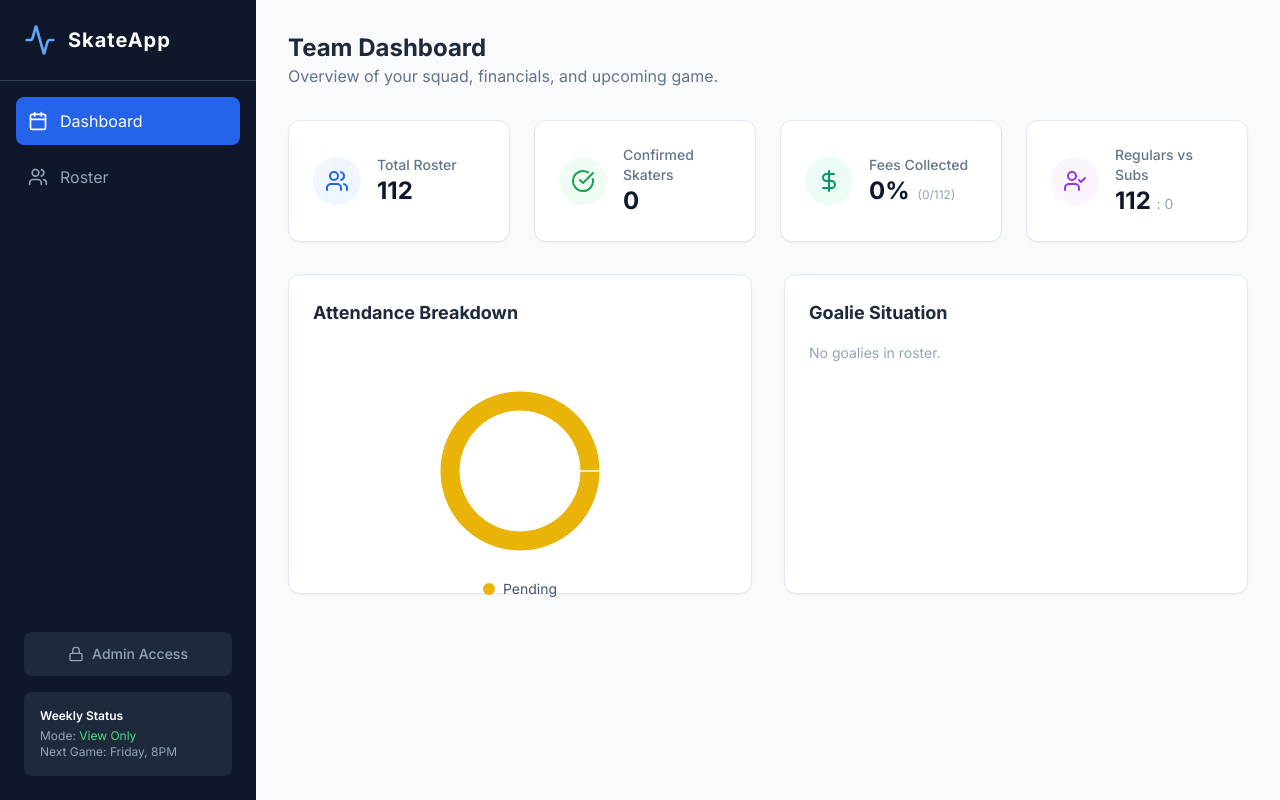
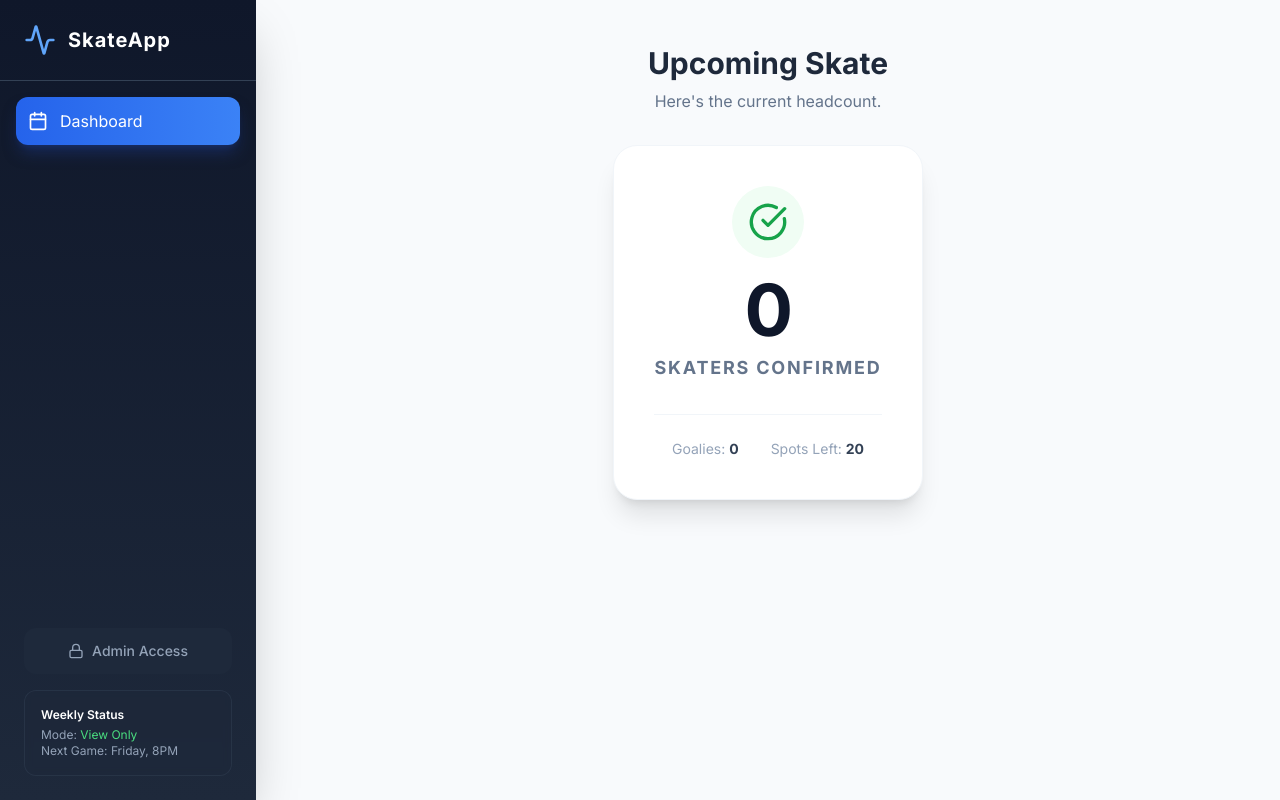
Before and after one commit to nicholasg-dev/SkateApp, a React (Vite) app: page / in a window 1280 px wide. Built offline with nearby package versions, Linux system fonts and the light colour scheme.

Commit message:
feat: Introduce admin-focused player roster management with new PlayerList, Dashboard, and Layout components.

```diff
--- a/App.tsx
+++ b/App.tsx
@@ -208,7 +208,7 @@ const App: React.FC = () => {
             <Layout isAdmin={isAdmin} setIsAdmin={setIsAdmin}>
               <Suspense fallback={<PageLoader />}>
                 <Routes>
-                  <Route path="/" element={<Dashboard players={players} />} />
+                  <Route path="/" element={<Dashboard players={players} isAdmin={isAdmin} />} />
                   <Route path="/roster" element={<PlayerList players={players} setPlayers={setPlayers} isAdmin={isAdmin} />} />
                   <Route path="/invites" element={
                     <SessionManager
--- a/components/Dashboard.tsx
+++ b/components/Dashboard.tsx
@@ -5,9 +5,10 @@ import { PieChart, Pie, Cell, Tooltip, ResponsiveContainer } from 'recharts';
 
 interface DashboardProps {
   players: Player[];
+  isAdmin: boolean;
 }
 
-const Dashboard: React.FC<DashboardProps> = ({ players }) => {
+const Dashboard: React.FC<DashboardProps> = ({ players, isAdmin }) => {
   const accepted = players.filter(p => p.status === RsvpStatus.ACCEPTED).length;
   const pending = players.filter(p => p.status === RsvpStatus.PENDING).length;
   const declined = players.filter(p => p.status === RsvpStatus.DECLINED || p.status === RsvpStatus.NO_REPLY).length;
@@ -28,6 +29,32 @@ const Dashboard: React.FC<DashboardProps> = ({ players }) => {
   const goalies = players.filter(p => p.position === 'Goalie');
   const goaliesIn = goalies.filter(p => p.status === RsvpStatus.ACCEPTED).length;
 
+  if (!isAdmin) {
+    const spotsLeft = Math.max(0, 20 - accepted);
+
+    return (
+      <div className="flex flex-col items-center justify-center min-h-[60vh] animate-fade-in space-y-8">
+        <div className="text-center">
+          <h1 className="text-3xl font-bold text-slate-800 mb-2">Upcoming Skate</h1>
+          <p className="text-slate-500">Here's the current headcount.</p>
+        </div>
+
+        <div className="bg-white p-10 rounded-3xl shadow-xl border border-slate-100 text-center transform hover:scale-105 transition-transform duration-300">
+          <div className="mb-4 inline-flex p-4 bg-green-50 rounded-full text-green-600">
+            <CheckCircle className="w-10 h-10" />
+          </div>
+          <div className="text-7xl font-black text-slate-900 mb-2 tracking-tight">{accepted}</div>
+          <p className="text-lg text-slate-500 font-bold uppercase tracking-widest">Skaters Confirmed</p>
+
+          <div className="mt-8 pt-6 border-t border-slate-100 flex justify-center gap-8 text-sm text-slate-400">
+            <span>Goalies: <strong className="text-slate-700">{goaliesIn}</strong></span>
+            <span>Spots Left: <strong className="text-slate-700">{spotsLeft}</strong></span>
+          </div>
+        </div>
+      </div>
+    );
+  }
+
   return (
     <div className="space-y-8">
       <div>
@@ -37,8 +64,8 @@ const Dashboard: React.FC<DashboardProps> = ({ players }) => {
 
       {/* Top Cards */}
       <div className="grid grid-cols-1 md:grid-cols-2 lg:grid-cols-4 gap-6">
-        <div className="bg-white p-6 rounded-xl shadow-sm border border-slate-200 flex items-center space-x-4">
-          <div className="p-3 bg-blue-50 rounded-full text-blue-600">
+        <div className="bg-white p-6 rounded-2xl shadow-lg border border-slate-100 hover:shadow-xl hover:-translate-y-1 transition-all duration-300 flex items-center space-x-4 group">
+          <div className="p-4 bg-gradient-to-br from-blue-50 to-blue-100 rounded-2xl text-blue-600 group-hover:scale-110 transition-transform duration-300 shadow-inner">
             <Users className="w-6 h-6" />
           </div>
           <div>
@@ -47,8 +74,8 @@ const Dashboard: React.FC<DashboardProps> = ({ players }) => {
           </div>
         </div>
 
-        <div className="bg-white p-6 rounded-xl shadow-sm border border-slate-200 flex items-center space-x-4">
-          <div className="p-3 bg-green-50 rounded-full text-green-600">
+        <div className="bg-white p-6 rounded-2xl shadow-lg border border-slate-100 hover:shadow-xl hover:-translate-y-1 transition-all duration-300 flex items-center space-x-4 group">
+          <div className="p-4 bg-gradient-to-br from-green-50 to-green-100 rounded-2xl text-green-600 group-hover:scale-110 transition-transform duration-300 shadow-inner">
             <CheckCircle className="w-6 h-6" />
           </div>
           <div>
@@ -57,8 +84,8 @@ const Dashboard: React.FC<DashboardProps> = ({ players }) => {
           </div>
         </div>
 
-        <div className="bg-white p-6 rounded-xl shadow-sm border border-slate-200 flex items-center space-x-4">
-          <div className="p-3 bg-emerald-50 rounded-full text-emerald-600">
+        <div className="bg-white p-6 rounded-2xl shadow-lg border border-slate-100 hover:shadow-xl hover:-translate-y-1 transition-all duration-300 flex items-center space-x-4 group">
+          <div className="p-4 bg-gradient-to-br from-emerald-50 to-emerald-100 rounded-2xl text-emerald-600 group-hover:scale-110 transition-transform duration-300 shadow-inner">
             <DollarSign className="w-6 h-6" />
           </div>
           <div>
@@ -70,8 +97,8 @@ const Dashboard: React.FC<DashboardProps> = ({ players }) => {
           </div>
         </div>
 
-         <div className="bg-white p-6 rounded-xl shadow-sm border border-slate-200 flex items-center space-x-4">
-          <div className="p-3 bg-purple-50 rounded-full text-purple-600">
+        <div className="bg-white p-6 rounded-2xl shadow-lg border border-slate-100 hover:shadow-xl hover:-translate-y-1 transition-all duration-300 flex items-center space-x-4 group">
+          <div className="p-4 bg-gradient-to-br from-purple-50 to-purple-100 rounded-2xl text-purple-600 group-hover:scale-110 transition-transform duration-300 shadow-inner">
             <UserCheck className="w-6 h-6" />
           </div>
           <div>
@@ -83,7 +110,7 @@ const Dashboard: React.FC<DashboardProps> = ({ players }) => {
 
       <div className="grid grid-cols-1 lg:grid-cols-2 gap-8">
         {/* RSVP Chart */}
-        <div className="bg-white p-6 rounded-xl shadow-sm border border-slate-200 h-80">
+        <div className="bg-white p-6 rounded-3xl shadow-lg border border-slate-100 h-96 hover:shadow-xl transition-shadow duration-300">
           <h3 className="text-lg font-bold text-slate-800 mb-4">Attendance Breakdown</h3>
           <div className="h-64 w-full">
             {data.length > 0 ? (
@@ -122,7 +149,7 @@ const Dashboard: React.FC<DashboardProps> = ({ players }) => {
         </div>
 
         {/* Goalie Check */}
-        <div className="bg-white p-6 rounded-xl shadow-sm border border-slate-200">
+        <div className="bg-white p-6 rounded-3xl shadow-lg border border-slate-100 hover:shadow-xl transition-shadow duration-300 flex flex-col justify-center">
           <h3 className="text-lg font-bold text-slate-800 mb-4">Goalie Situation</h3>
           <div className="space-y-4">
             {goalies.map(g => (
@@ -139,8 +166,7 @@ const Dashboard: React.FC<DashboardProps> = ({ players }) => {
                     </div>
                   </div>
                 </div>
-                        <span className={`px-3 py-1 rounded-full text-xs font-bold ${
-                            g.status === RsvpStatus.ACCEPTED ? 'bg-green-100 text-green-700' :
+                <span className={`px-3 py-1 rounded-full text-xs font-bold ${g.status === RsvpStatus.ACCEPTED ? 'bg-green-100 text-green-700' :
                   g.status === RsvpStatus.DECLINED ? 'bg-red-100 text-red-700' :
                     'bg-yellow-100 text-yellow-700'
                   }`}>
--- a/components/Layout.tsx
+++ b/components/Layout.tsx
@@ -29,7 +29,7 @@ const Layout: React.FC<LayoutProps> = ({ children, isAdmin, setIsAdmin }) => {
       />
 
       {/* Sidebar */}
-      <aside className="w-full md:w-64 bg-slate-900 text-white flex-shrink-0 flex flex-col">
+      <aside className="w-full md:w-64 bg-slate-900 bg-gradient-to-b from-slate-900 to-slate-800 text-white flex-shrink-0 flex flex-col shadow-2xl relative z-20">
         <div className="p-6 border-b border-slate-700 flex items-center space-x-3">
           <Activity className="text-blue-400 w-8 h-8" />
           <h1 className="text-xl font-bold tracking-wider">SkateApp</h1>
@@ -38,26 +38,27 @@ const Layout: React.FC<LayoutProps> = ({ children, isAdmin, setIsAdmin }) => {
         <nav className="p-4 space-y-2 flex-1">
           <NavLink
             to="/"
-            className={({ isActive }) => `flex items-center space-x-3 p-3 rounded-lg transition-colors ${isActive ? 'bg-blue-600 text-white' : 'text-slate-400 hover:bg-slate-800 hover:text-white'}`}
+            className={({ isActive }) => `flex items-center space-x-3 p-3 rounded-xl transition-all duration-300 group ${isActive ? 'bg-gradient-to-r from-blue-600 to-blue-500 text-white shadow-lg shadow-blue-900/50' : 'text-slate-400 hover:bg-white/5 hover:text-white hover:pl-4'}`}
           >
             <Calendar className="w-5 h-5" />
             <span>Dashboard</span>
           </NavLink>
 
-          <NavLink
-            to="/roster"
-            className={({ isActive }) => `flex items-center space-x-3 p-3 rounded-lg transition-colors ${isActive ? 'bg-blue-600 text-white' : 'text-slate-400 hover:bg-slate-800 hover:text-white'}`}
-          >
-            <Users className="w-5 h-5" />
-            <span>Roster</span>
-          </NavLink>
+
 
           {/* Admin Only Links */}
           {isAdmin && (
             <>
               <NavLink
+                to="/roster"
+                className={({ isActive }) => `flex items-center space-x-3 p-3 rounded-xl transition-all duration-300 group ${isActive ? 'bg-gradient-to-r from-blue-600 to-blue-500 text-white shadow-lg shadow-blue-900/50' : 'text-slate-400 hover:bg-white/5 hover:text-white hover:pl-4'}`}
+              >
+                <Users className="w-5 h-5" />
+                <span>Roster</span>
+              </NavLink>
+              <NavLink
                 to="/invites"
-                className={({ isActive }) => `flex items-center space-x-3 p-3 rounded-lg transition-colors ${isActive ? 'bg-blue-600 text-white' : 'text-slate-400 hover:bg-slate-800 hover:text-white'}`}
+                className={({ isActive }) => `flex items-center space-x-3 p-3 rounded-xl transition-all duration-300 group ${isActive ? 'bg-gradient-to-r from-blue-600 to-blue-500 text-white shadow-lg shadow-blue-900/50' : 'text-slate-400 hover:bg-white/5 hover:text-white hover:pl-4'}`}
               >
                 <Mail className="w-5 h-5" />
                 <span>Invites</span>
@@ -65,7 +66,7 @@ const Layout: React.FC<LayoutProps> = ({ children, isAdmin, setIsAdmin }) => {
 
               <NavLink
                 to="/teams"
-                className={({ isActive }) => `flex items-center space-x-3 p-3 rounded-lg transition-colors ${isActive ? 'bg-blue-600 text-white' : 'text-slate-400 hover:bg-slate-800 hover:text-white'}`}
+                className={({ isActive }) => `flex items-center space-x-3 p-3 rounded-xl transition-all duration-300 group ${isActive ? 'bg-gradient-to-r from-blue-600 to-blue-500 text-white shadow-lg shadow-blue-900/50' : 'text-slate-400 hover:bg-white/5 hover:text-white hover:pl-4'}`}
               >
                 <Shuffle className="w-5 h-5" />
                 <span>Team Balancer</span>
@@ -77,13 +78,13 @@ const Layout: React.FC<LayoutProps> = ({ children, isAdmin, setIsAdmin }) => {
         <div className="p-6">
           <button
             onClick={toggleAdmin}
-            className={`w-full flex items-center justify-center space-x-2 p-3 rounded-lg transition-colors mb-4 ${isAdmin ? 'bg-red-500/10 text-red-400 hover:bg-red-500/20' : 'bg-slate-800 text-slate-400 hover:bg-slate-700 hover:text-white'}`}
+            className={`w-full flex items-center justify-center space-x-2 p-3 rounded-xl transition-all duration-300 mb-4 border border-transparent ${isAdmin ? 'bg-red-500/10 text-red-400 hover:bg-red-500/20 hover:border-red-500/30' : 'bg-slate-800 text-slate-400 hover:bg-slate-700 hover:text-white hover:shadow-lg'}`}
           >
             {isAdmin ? <Unlock className="w-4 h-4" /> : <Lock className="w-4 h-4" />}
             <span className="text-sm font-medium">{isAdmin ? 'Logout' : 'Admin Access'}</span>
           </button>
 
-          <div className="bg-slate-800 rounded-lg p-4 text-xs text-slate-400">
+          <div className="bg-slate-800/50 backdrop-blur-sm rounded-xl p-4 text-xs text-slate-400 border border-slate-700/50">
             <p className="font-semibold text-white mb-1">Weekly Status</p>
             <p>Mode: <span className={isAdmin ? "text-red-400 font-bold" : "text-green-400"}>{isAdmin ? 'Admin' : 'View Only'}</span></p>
             <p>Next Game: Friday, 8PM</p>
```
Also changed, not shown: components/PlayerList.tsx (+27 -27 lines). Lines whose indentation alone changed are shown as unchanged.
